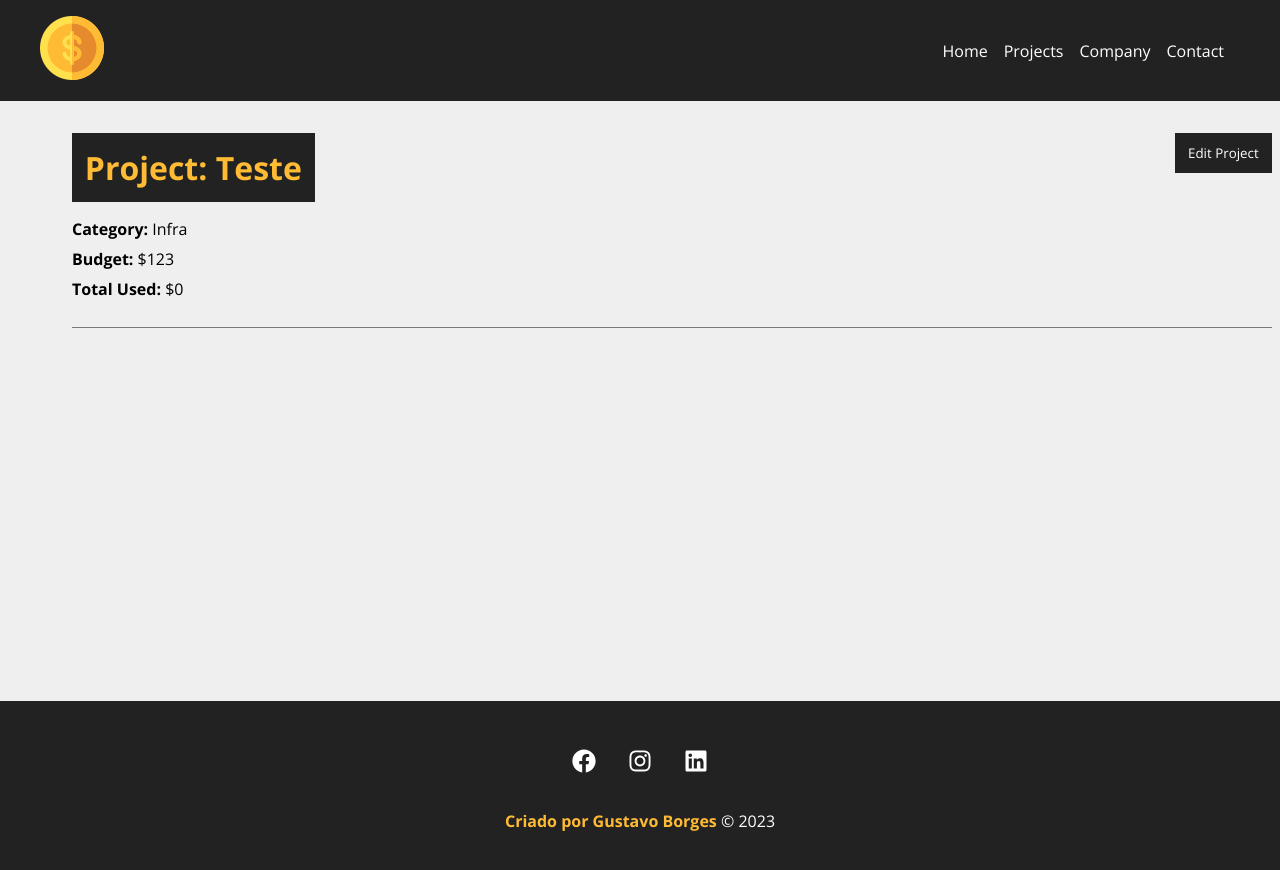
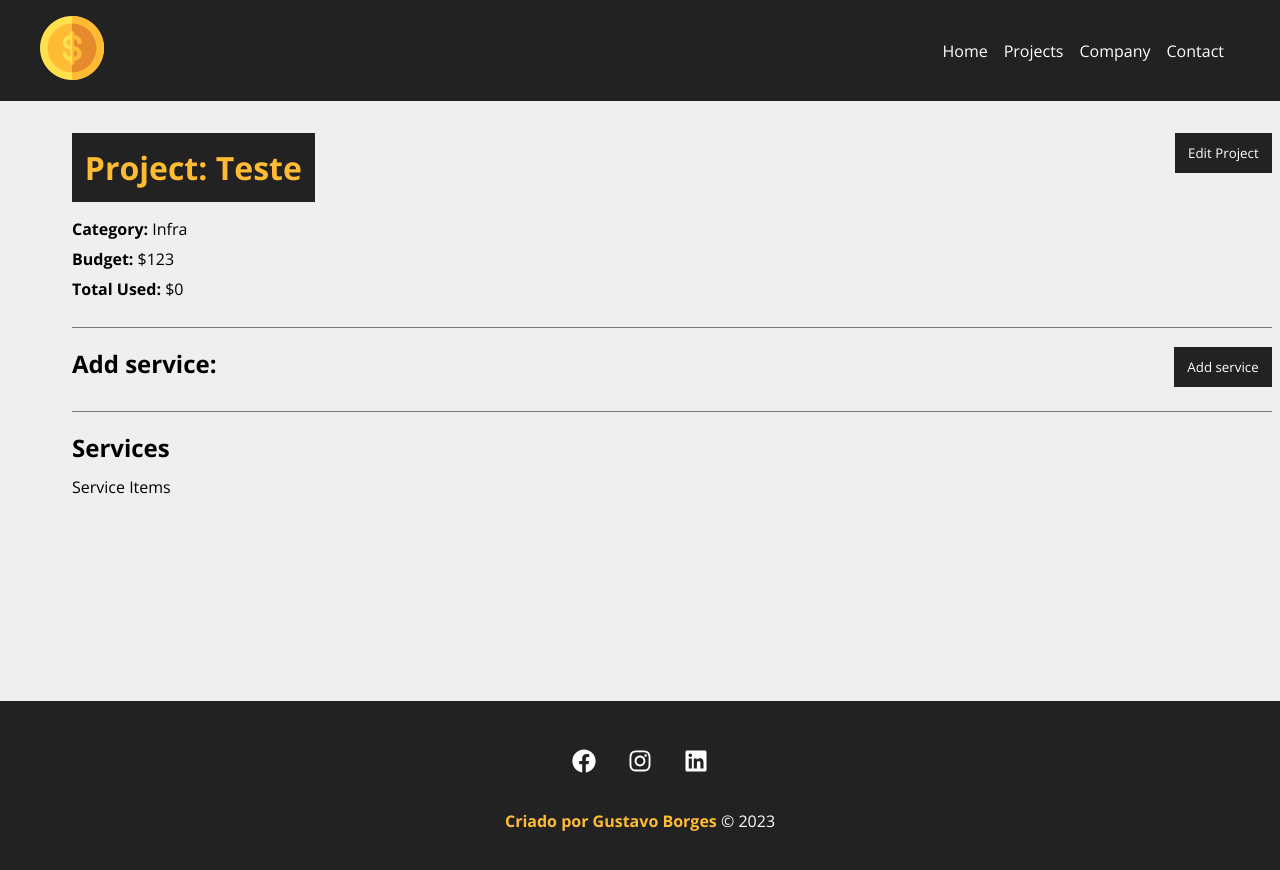
Before and after one commit to Gustavo-BS/costs_project, a React (Create React App) app: page /project/1 in a window 1280 px wide. Shown: the top 870 px of the page. Built offline with nearby package versions, Linux system fonts and the light colour scheme; data requests are answered from the project's data file.

Commit message:
added services struct

```diff
--- a/db.json
+++ b/db.json
@@ -13,7 +13,7 @@
     },
     {
       "name": "Teste edit att",
-      "budget": "54005",
+      "budget": "540058",
       "category": {
         "id": "2",
         "name": "Development"
--- a/src/components/pages/Project.js
+++ b/src/components/pages/Project.js
@@ -14,6 +14,7 @@
     const { id } = useParams();
     const [project, setProject] = useState([])
     const [showProjectForm, setShowProjectForm] = useState(false)
+    const [showServiceForm, setShowSertviceForm] = useState()
     const [message, setMessage] = useState()
     const [type, setType] = useState()
 
@@ -35,7 +36,7 @@
     }, [id])
 
     function editPost(project){
-        //budget validation
+        setMessage('')
         if(project.budget < project.cost){
             setMessage('The budget cannot be greater than the cost!')
             setType('error')
@@ -61,6 +62,10 @@
 
     function toggleProjectForm(){
         setShowProjectForm(!showProjectForm)
+    }
+
+    function toggleServiceForm(){
+        setShowSertviceForm(!showServiceForm)
     }
 
     return (<>
@@ -94,6 +99,20 @@
                         </div>
                     )}
                 </div>
+                <div className={styles.service_form_container}>
+                    <h2>Add service:</h2>
+                    <button className={styles.btn} onClick={toggleServiceForm}>
+                        {!showServiceForm ? 'Add service' : 'Close'}
+                    </button>
+                    <div className={styles.project_info}>
+                        {showServiceForm && <div>Service Form</div>
+                        }
+                    </div>
+                </div>
+                <h2>Services</h2>
+                <Container customClass="start">
+                    <p>Service Items</p>
+                </Container>
               </Container>
             </div>
             ) : (
```
